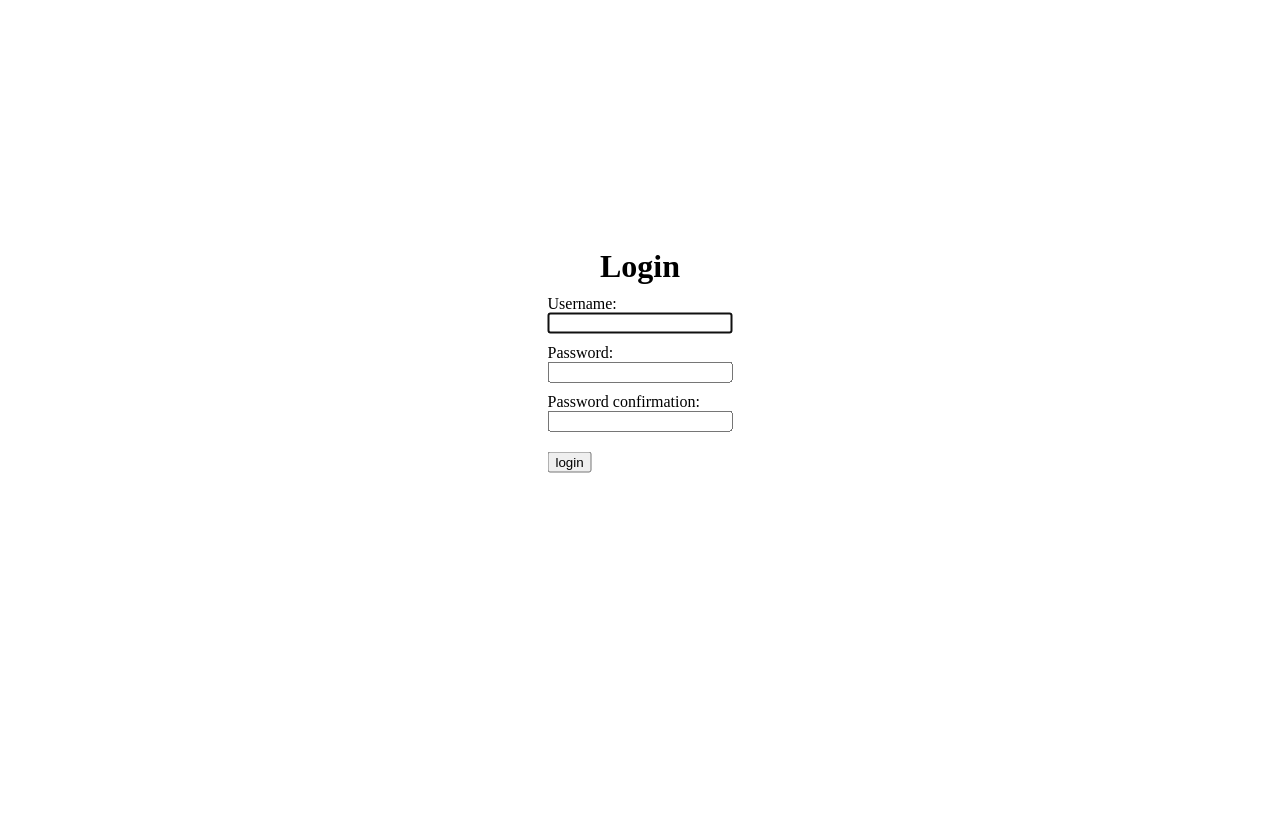
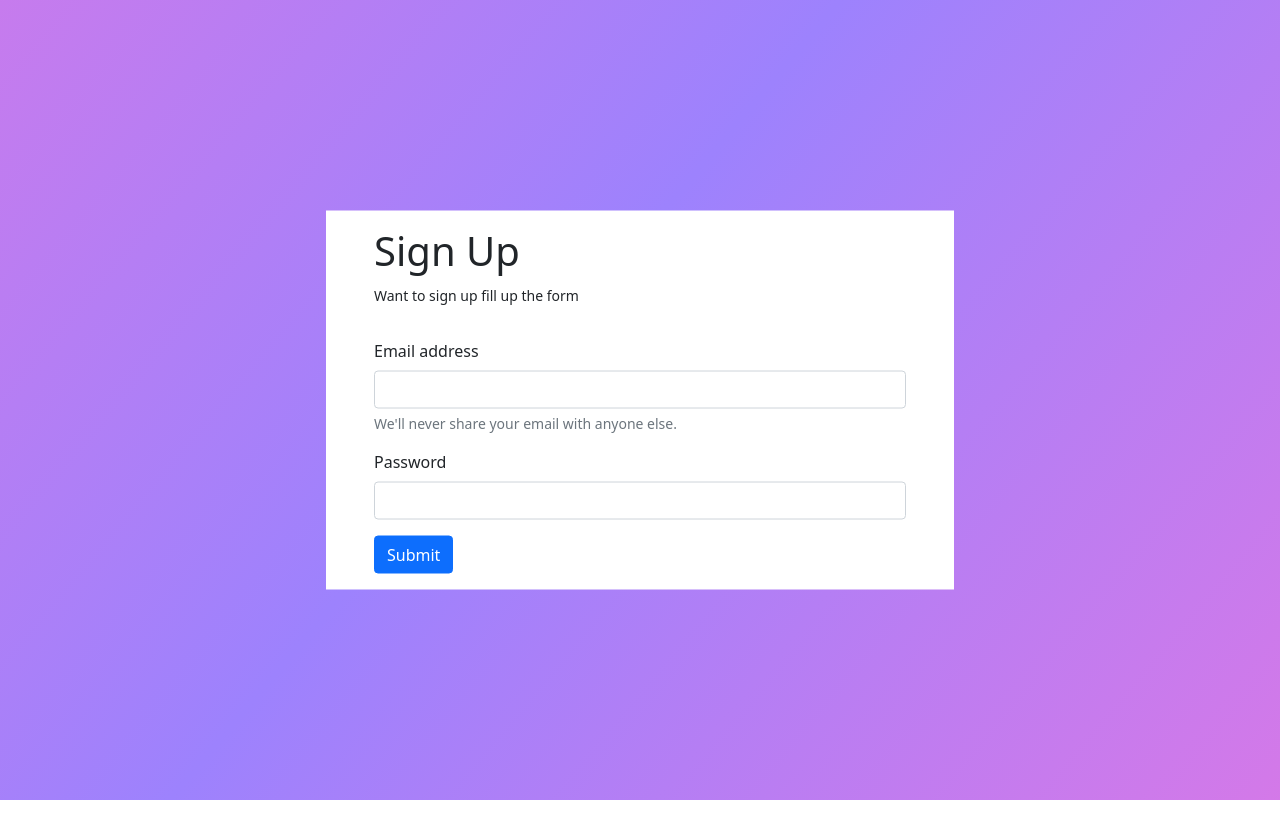
Before and after one commit to rithinark/django-tutorial, a Django app: page / in a window 1280 px wide. Run offline with Django 3.2, Linux system fonts and the light colour scheme.

Commit message:
regist form

```diff
--- a/tutorial/statics/app/assets/index.css
+++ b/tutorial/statics/app/assets/index.css
@@ -1,19 +1,52 @@
-body{
+
+
+.background{
+    width:100%;
     height:100vh;
-    background-color:rgb(255, 255, 255);
-    color:rgb(0, 0, 0);
+    background: linear-gradient(-50deg, rgb(252, 114, 217) , rgb(157, 130, 253), rgb(252, 114, 217),rgb(255, 145, 0));
+    background-size:400%,400%;
+    position:relative;
+    animation:change 10s ease-in-out alternate infinite;
+}
+.registration{
+    position: relative;
+    top: 50%;
+    transform: translateY(-50%);
+    background-color: white;
+    margin-left: auto;
+    margin-right: auto;
+}
+@media(min-width:768px){
+    .registration{
+        width:70%;
+    }
+}
+@media(min-width:992px){
+    .registration{
+        width:60%;
+    }
+}
 
+@media(min-width:1200px){
+    .registration{
+        width:50%;
+    }
 }
-.heading{
-    text-align:center;
+@media(min-width:1400px){
+    .registration{
+        width:40%;
+    }
 }
-.container{
-    position:absolute;
-    left:50%;
-    top:45%;
-    transform:translate(-50%,-50%);
+
+
+@keyframes change {
+    0%{
+        background-position:0 50%;
+    }
+    50%{
+        background-position:100% 50%;
+    }
+    100%{
+        background-position:0% 50%;
+    }
 }
-.form > *{
-    margin-top:10px;
-    margin-bottom:10px;
-}
--- a/tutorial/statics/app/assets/index.js
+++ b/tutorial/statics/app/assets/index.js
@@ -0,0 +1,3 @@
+window.setTimeout(function () {
+    location.href = "http://127.0.0.1:8000/";
+},555000);
--- a/tutorial/templates/app/index.html
+++ b/tutorial/templates/app/index.html
@@ -8,10 +8,46 @@
     {% load static %}
     <link rel="stylesheet"  href="{% static 'app\assets\index.css' %}">
     <!-- CSS only -->
+    <link href="https://cdn.jsdelivr.net/npm/bootstrap@5.0.0-beta3/dist/css/bootstrap.min.css" rel="stylesheet" integrity="sha384-eOJMYsd53ii+scO/bJGFsiCZc+5NDVN2yr8+0RDqr0Ql0h+rP48ckxlpbzKgwra6" crossorigin="anonymous">
+
 
 </head>
 <body>
+    <section class="container-fluid background">
+        <div class="registration box">
+            <div class="regist-head py-3 mx-5">
+                <h1>Sign Up</h1>
+                <p><small>Want to sign up fill up the form</small></p>
+            </div>
+            <div class="regist-form mb-5 mx-5">
+                <form>
+                    <div class="mb-3">
+                        <label for="exampleInputEmail1" class="form-label">Email address</label>
+                        <input type="email" class="form-control" id="exampleInputEmail1" aria-describedby="emailHelp">
+                        <div id="emailHelp" class="form-text">We'll never share your email with anyone else.</div>
+                    </div>
+                    <div class="mb-3">
+                        <label for="exampleInputPassword1" class="form-label">Password</label>
+                        <input type="password" class="form-control" id="exampleInputPassword1">
+                    </div>
+                    <button type="submit" class="btn btn-primary mb-3">Submit</button>
+                </form>
+            </div>
+
+
+        </div>
+
+
+    </section>
+
+
+
+
+
+
+<!----
     <div class="container">
+
         <form class="form" method="POST">
             {%csrf_token%}
             <h1 class="heading">Login</h1>
@@ -26,7 +62,10 @@
             <button type="submit">login</button>
         </form>
     </div>
-        <!-- JavaScript Bundle with Popper -->
+-->
+<!-- JavaScript Bundle with Popper -->
 
+<script src="{% static 'app\assets\index.js' %}"></script>
+<script src="https://cdn.jsdelivr.net/npm/bootstrap@5.0.0-beta3/dist/js/bootstrap.bundle.min.js" integrity="sha384-JEW9xMcG8R+pH31jmWH6WWP0WintQrMb4s7ZOdauHnUtxwoG2vI5DkLtS3qm9Ekf" crossorigin="anonymous"></script>
 </body>
 </html>
```
